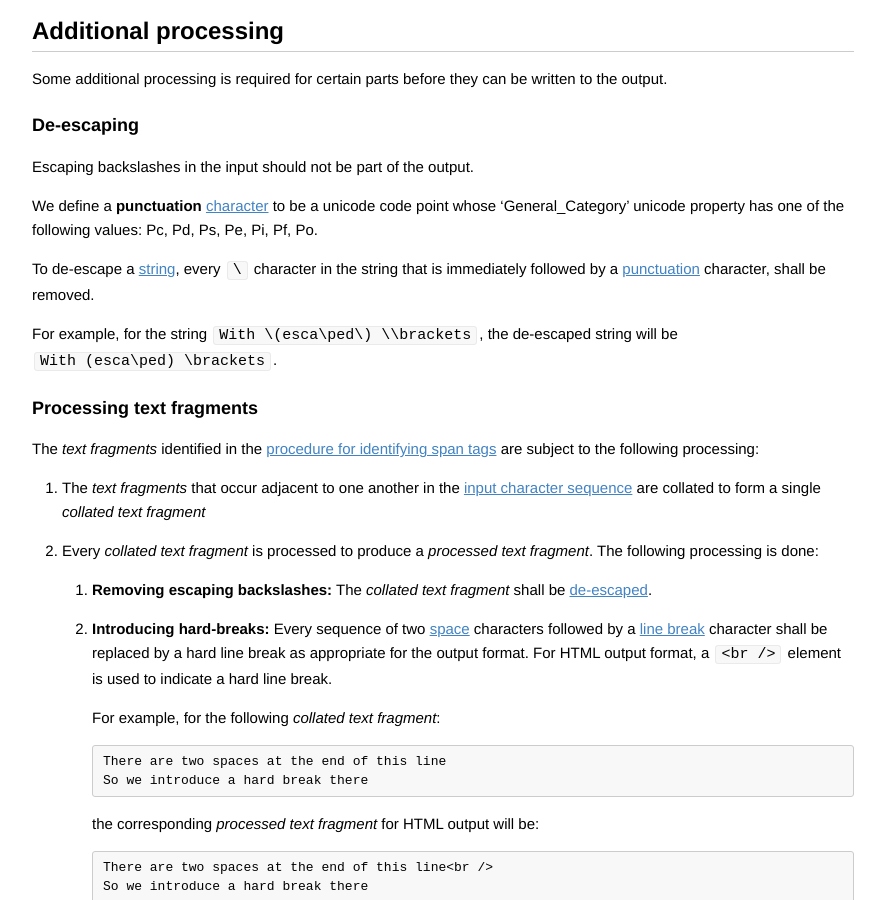
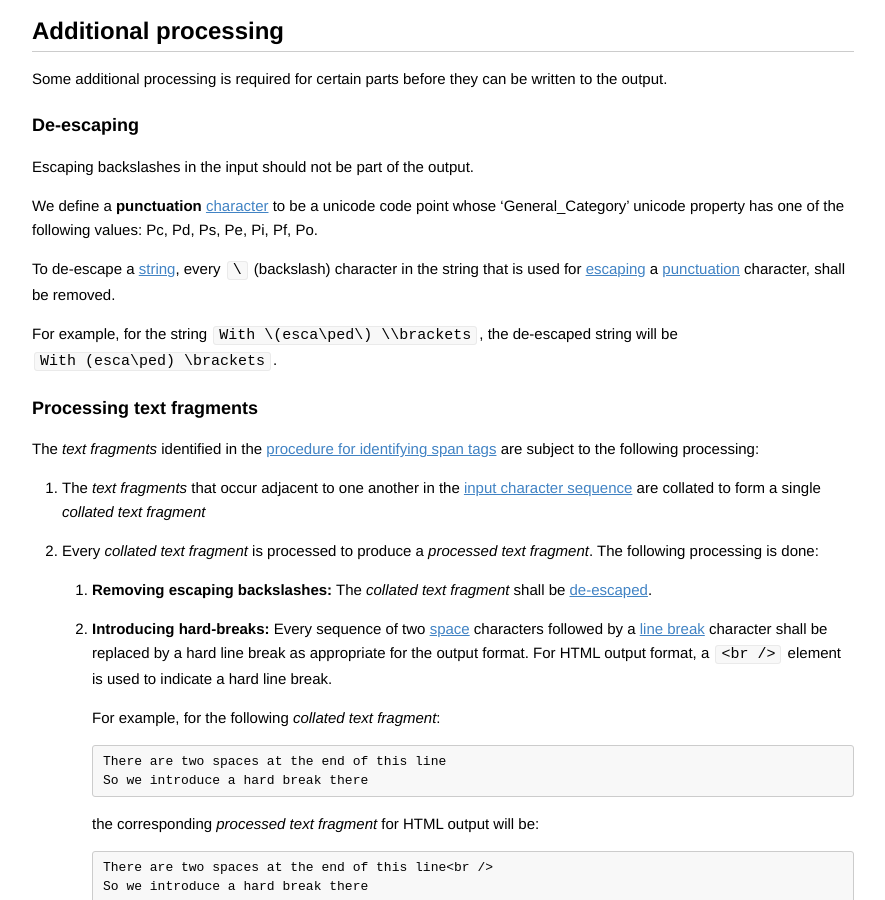
Before and after one commit to vfmd/vfmd-spec, a Jekyll site: the page built from specification.md, in a window 1280 px wide and 900 px high, scrolled down 44966 px. Shown: the whole window, without its empty margins (197-1082 px from the left). Built offline with Jekyll 4.4.1, drawn with Linux system fonts in a browser that asks for light colours; Markdown is read by kramdown in place of the engine named in the settings.

Commit message:
While de-escaping, only escaping backslashes should be removed
For example, `a\\()b` should be de-escaped to `a\()b`, and not to `a()b`

```diff
--- a/specification.md
+++ b/specification.md
@@ -3071,8 +3071,8 @@ one of the following values: Pc, Pd, Ps, Pe, Pi, Pf, Po.</span>
 
 [punctuation]: #punctuation
 
-To de-escape a [string], every `\` character in the string that is
-immediately followed by a [punctuation] character, shall be removed.
+To de-escape a [string], every `\` (backslash) character in the string
+that is used for [escaping] a [punctuation] character, shall be removed.
 
 For example, for the string `With \(esca\ped\) \\brackets`, the
 de-escaped string will be `With (esca\ped) \brackets`.
```
